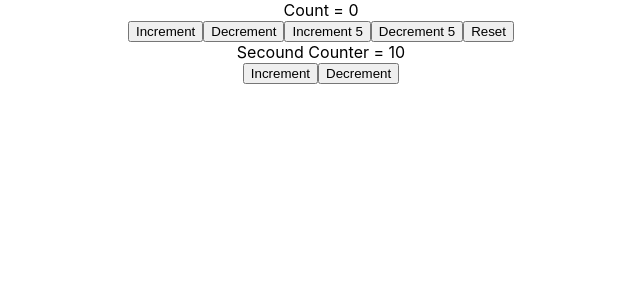
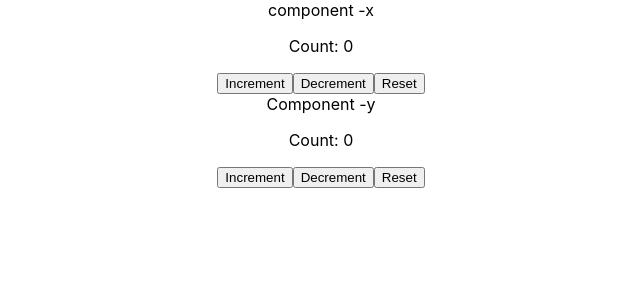
Before and after one commit to ayub6717/React-Hooks, a React (Create React App) app: page / in a window 1280 px wide. Shown: the top 300 px of the page, without its empty margins (319-959 px from the left). Built offline with nearby package versions, Linux system fonts and the light colour scheme.

Commit message:
useReducer with useContext

```diff
--- a/src/App.js
+++ b/src/App.js
@@ -1,6 +1,9 @@
-import React from 'react';
+import React, {useReducer} from 'react';
 import './App.css';
-import CounterTwo from './Components/UseReducer/CounterTwo';
+import ComponentA from './Components/UseReducer/ComponentA';
+import ComponentB from './Components/UseReducer/ComponentB';
+// import CounterThree from './CounterThree';
+// import CounterTwo from './Components/UseReducer/CounterTwo';
 // import CounterOne from './Components/UseReducer/CounterOne';
 // import ComponentA from './Components/UseContext/ComponentA';
 // import DataFetching from './Components/DataFetching';
@@ -12,11 +15,29 @@ import CounterTwo from './Components/UseReducer/CounterTwo';
 // import HookUseEffect from './Components/HookUseEffect';
 // import HookMouse from './Components/HookMouse';
 // import MouseComntainer from './Components/MouseComntainer';
+// export const UserContext = React.createContext()
+// export const profileContext = React.createContext()
 
-export const UserContext = React.createContext()
-export const profileContext = React.createContext()
+const initialState = 0;
+const reducer = (state, action) => {
+  switch (action) {
+    case "increment":
+      return state + 1;
+    case "decrement":
+      return state - 1;
+    case "reset":
+      return initialState;
+    default:
+      return state;
+  }
+}
+
+export const CountContext = React.createContext()
 
 function App() {
+
+  const [count, dispatch] = useReducer(reducer, initialState);
+
   return (
     <div className="App">
       {/* <HookCounter /> <br/>
@@ -35,8 +56,16 @@ function App() {
         </profileContext.Provider>
       </UserContext.Provider>
       <CounterOne />
+      <CounterTwo />
+      <CounterThree />
       */}
-      <CounterTwo />
+
+      <CountContext.Provider value = {{countValue: count, countDispatch: dispatch}} >
+        <ComponentA />
+        <ComponentB />
+      </CountContext.Provider>
+
+
     </div>
   );
 }
--- /dev/null
+++ b/src/Components/UseReducer/ComponentA.js
@@ -0,0 +1,12 @@
+import React from 'react'
+import ComponentX from './ComponentX'
+
+function ComponentA() {
+    return (
+        <div>
+            <ComponentX />
+        </div>
+    )
+}
+
+export default ComponentA
--- /dev/null
+++ b/src/Components/UseReducer/ComponentB.js
@@ -0,0 +1,12 @@
+import React from 'react'
+import ComponentY from './ComponentY'
+
+function ComponentB() {
+    return (
+        <div>
+            <ComponentY />
+        </div>
+    )
+}
+
+export default ComponentB
--- /dev/null
+++ b/src/Components/UseReducer/ComponentX.js
@@ -0,0 +1,18 @@
+import React, { useContext } from "react";
+import { CountContext } from "./../../App";
+
+function ComponentX() {
+  const countContext = useContext(CountContext);
+
+  return (
+    <div>
+      component -x
+      <p>Count: {countContext.countValue} </p>
+      <button onClick={() => countContext.countDispatch("increment")}>Increment</button>
+      <button onClick={() => countContext.countDispatch("decrement")}>Decrement</button>
+      <button onClick={() => countContext.countDispatch("reset")}>Reset</button>
+    </div>
+  );
+}
+
+export default ComponentX;
--- /dev/null
+++ b/src/Components/UseReducer/ComponentY.js
@@ -0,0 +1,18 @@
+import React, { useContext } from "react";
+import { CountContext } from "./../../App";
+
+function ComponentY() {
+  const countContext = useContext(CountContext);
+
+  return (
+    <div>
+      Component -y
+      <p>Count: {countContext.countValue} </p>
+      <button onClick={() => countContext.countDispatch("increment")}>Increment</button>
+      <button onClick={() => countContext.countDispatch("decrement")}>Decrement</button>
+      <button onClick={() => countContext.countDispatch("reset")}>Reset</button>
+    </div>
+  );
+}
+
+export default ComponentY;
--- /dev/null
+++ b/src/CounterThree.js
@@ -0,0 +1,36 @@
+import React, { useReducer } from 'react'
+
+const initialState = 0
+const reducer = (state, action) => {
+	switch (action) {
+		case 'increment':
+			return state + 1
+		case 'decrement':
+			return state - 1
+		case 'reset':
+			return initialState
+		default:
+			return state
+	}
+}
+
+function CounterThree() {
+	const [count, dispatch] = useReducer(reducer, initialState)
+	const [countTwo, dispatchTwo] = useReducer(reducer, initialState)
+
+	return (
+		<div>
+			<div>Count = {count}</div>
+			<button onClick={() => dispatch('increment')}>Increment</button>
+			<button onClick={() => dispatch('decrement')}>Decrement</button>
+			<button onClick={() => dispatch('reset')}>Reset</button>
+
+			<div>Count = {countTwo}</div>
+			<button onClick={() => dispatchTwo('increment')}>Increment</button>
+			<button onClick={() => dispatchTwo('decrement')}>Decrement</button>
+			<button onClick={() => dispatchTwo('reset')}>Reset</button>
+		</div>
+	)
+}
+
+export default CounterThree
```
Also changed, not shown: 1 other file (tests, documents, lock files or other folders).
